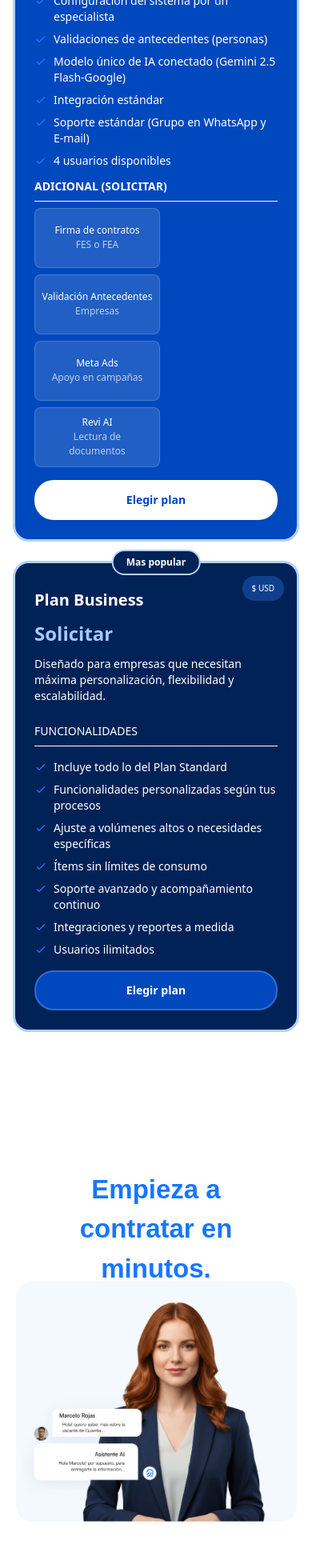
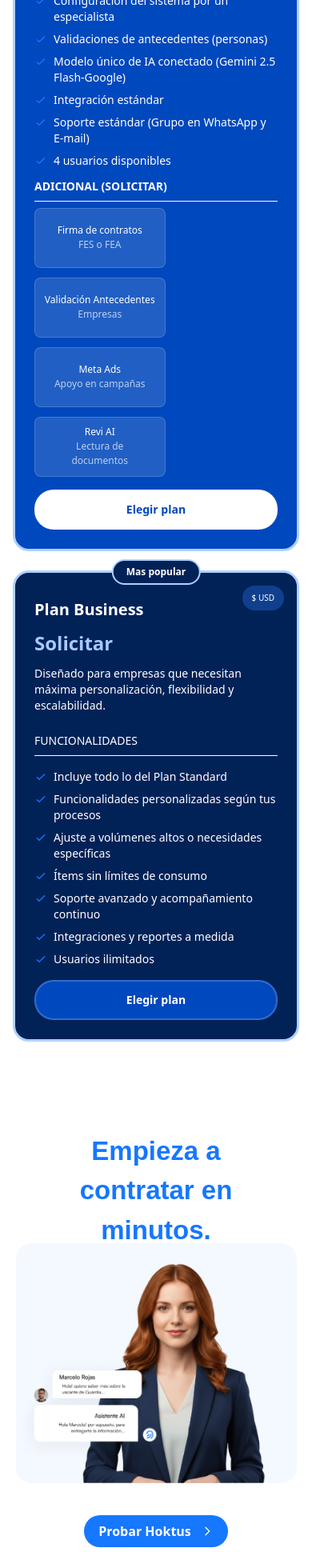
Before and after one commit to clementeaf/landing-app, a React (Vite) app: page / in a window 390 px wide. Shown: the part 5223-7163 px from the top of the page at 80% size. Built offline with nearby package versions, Linux system fonts and the light colour scheme; a web font is replaced by a local one.

Commit message:
fix: actualizar componentes Card y Home

```diff
--- a/src/components/common/Card.tsx
+++ b/src/components/common/Card.tsx
@@ -143,14 +143,14 @@ export function PlanCard({
           </div>
 
           {additionals && additionals.length > 0 && (
-            <div className='flex flex-col gap-2 sm:gap-3'>
+            <div className='flex flex-col gap-2 sm:gap-3 w-full'>
               <h3 className='text-[#FFFFFF] text-sm sm:text-base md:text-lg lg:text-[18px] font-semibold uppercase'>Adicional (Solicitar)</h3>
               <div className='h-[1px] bg-[#FFFFFF]'></div>
-              <div className='flex gap-2 w-full sm:flex-wrap sm:flex-row flex-wrap'>
+              <div className='flex gap-3 w-full sm:flex-wrap sm:flex-row flex-wrap'>
                 {additionals.map((additional, index) => (
                   <div
                     key={index}
-                    className='flex flex-col items-center justify-center bg-[#215FC4] border-[1px] border-[#DBE9FF]/20 rounded-[8px] px-0 py-2 text-start sm:w-[100px] sm:flex-col sm:items-center sm:pl-0 w-[157px] h-[75px]'
+                    className='flex flex-col items-center justify-center bg-[#215FC4] border-[1px] border-[#DBE9FF]/20 rounded-[8px] px-0 py-2 text-start sm:w-[100px] sm:flex-col sm:items-center sm:pl-0 w-[163.5px] h-[75px]'
                   >
                     <span className='text-[12px] text-[#FFFFFF] text-center'>{additional.text}</span>
                     {subtext && subtext[index] && (
--- a/src/pages/Home/index.tsx
+++ b/src/pages/Home/index.tsx
@@ -471,7 +471,7 @@ export const HomePage = () => {
       </section>
 
       {/* Hero: Empieza a contratar */}
-      <section className='w-full h-[510px] sm:h-[350px] sm:w-[90%] sm:rounded-[40px] mt-[70px] sm:mt-20'>
+      <section className='w-full h-[510px] sm:h-[350px] sm:w-[90%] sm:rounded-[40px] mt-[10px] sm:mt-20'>
         {/* <img src={stars} alt="Stars icon" className='absolute z-10 h-[25px] left-[20px] mt-8 sm:mt-5 sm:left-[90px]' /> */}
         <div className='flex flex-col items-center justify-center absolute z-10'>
           <p className='font-cal-sans text-[#1677FF] text-[33px] mt-[70px] text-center w-[80%] font-bold sm:text-[30px] sm:w-[330px] sm:ml-[120px] sm:text-start'>
@@ -554,8 +554,8 @@ export const HomePage = () => {
       {/* Hero - Footer: ¿Listo para automatizar tus procesos de forma conversacional? */}
       <section className='bg-[#02193B] rounded-t-[20px] sm:rounded-t-[40px] md:rounded-t-[60px] lg:rounded-t-[80px] w-full flex flex-col items-center justify-center py-4 sm:py-5 lg:py-[20px]'>
         {/* Top CTA Section */}
-        <div className='w-full sm:w-[95%] lg:w-[90%] h-auto sm:h-[242px] min-h-[200px] sm:min-h-[242px] flex flex-col sm:flex-row items-center sm:items-center justify-center sm:justify-between border-b border-[#FFFFFF]/10 px-4 sm:px-6 lg:px-0 py-6 sm:py-0 gap-6 sm:gap-0'>
-          <h2 className='font-cal-sans text-white text-xl sm:text-2xl md:text-3xl lg:text-4xl xl:text-5xl font-bold max-w-full sm:max-w-[500px] md:max-w-[600px] lg:max-w-[733px] text-center sm:text-left'>
+        {/* <div className='w-full sm:w-[95%] lg:w-[90%] h-auto sm:h-[242px] min-h-[200px] sm:min-h-[242px] flex flex-col sm:flex-row items-center sm:items-center justify-center sm:justify-between border-b border-[#FFFFFF]/10 px-4 sm:px-6 lg:px-0 py-6 sm:py-0 gap-6 sm:gap-0'>
+          <h2 className='font-cal-sans text-white text-xl sm:text-2xl md:text-3xl font-bold max-w-full sm:max-w-[500px] text-center sm:text-left'>
             ¿LISTO PARA AUTOMATIZAR TUS PROCESOS DE FORMA CONVERSACIONAL?
           </h2>
           <div className='flex flex-col items-center sm:items-end gap-4 sm:gap-[30px]'>
@@ -566,7 +566,7 @@ export const HomePage = () => {
               <img src={hoktusWhatsapp} alt="Hoktus Logo" className='h-[30px] sm:h-[40px]' />
             </div>
           </div>
-        </div>
+        </div> */}
 
         {/* Main Footer Content */}
         <div className='w-full sm:w-[95%] lg:w-[90%] flex flex-col sm:flex-row items-start justify-between py-4 sm:py-5 lg:py-[20px] border-b border-[#FFFFFF]/10 gap-6 sm:gap-8 lg:gap-12 px-4 sm:px-6 lg:px-0'>
@@ -576,7 +576,7 @@ export const HomePage = () => {
               <img src={logo} alt="Hoktus Logo" className='w-8' />
               <span className='text-white text-[35px] font-bold'>Hoktus</span>
             </div>
-            <p className='font-satoshi text-white text-[15px] text-center w-full'>
+            <p className='font-satoshi text-white text-[15px] text-center w-[80%]'>
               Plataforma de reclutamiento y automatización con IA conversacional.
             </p>
             <div className='flex flex-row items-center gap-2 mt-8'>
@@ -627,7 +627,7 @@ export const HomePage = () => {
 
         {/* Bottom Copyright Section */}
         <div className='w-full sm:w-[95%] lg:w-[90%] flex flex-col sm:flex-row items-center justify-center sm:justify-between py-4 sm:py-6 lg:py-8 px-4 sm:px-6 lg:px-0 gap-4 sm:gap-0'>
-          <p className='font-satoshi text-white text-sm text-light'>
+          <p className='font-satoshi text-white text-sm text-light text-center'>
             Hoktus Inc. y sus subsidiarias - Todos los derechos reservados
           </p>
           <div className='flex flex-row gap-6'>
```
